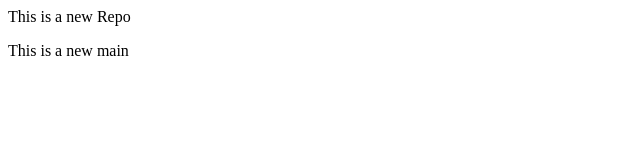
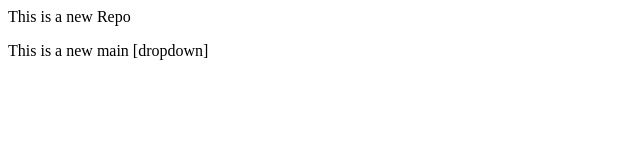
Before and after one commit to Harshlucius/LocalRepo, a plain HTML site: page index.html in a window 1280 px wide. Shown: the full height of the page, 0-640 px from the left. Drawn offline with Linux system fonts and the light colour scheme.

Commit message:
dropdown

```diff
--- a/index.html
+++ b/index.html
@@ -1,2 +1,2 @@
 <p>This is a new Repo</p>
-<p> This is a new main </p>
+<p> This is a new main [dropdown]</p>
```
